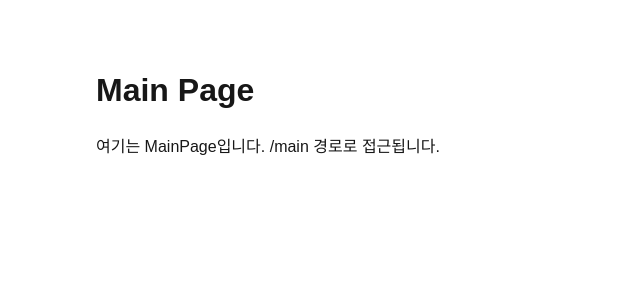
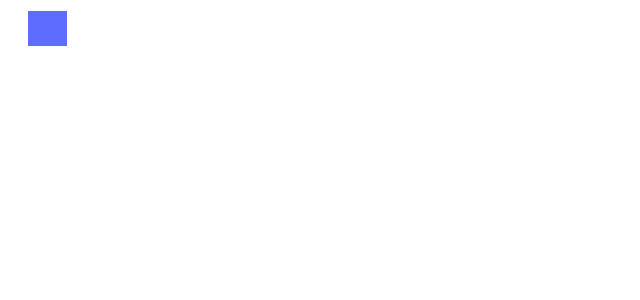
Before and after one commit to songye38/betareader, a Next.js app: page /main in a window 1280 px wide. Shown: the top 300 px of the page, without its empty margins (0-640 px from the left). Built offline with nearby package versions, Linux system fonts and the light colour scheme.

Commit message:
Navbar 기본 제작 완료

```diff
--- a/src/app/globals.css
+++ b/src/app/globals.css
@@ -14,6 +14,7 @@ html,
 body {
   max-width: 100vw;
   overflow-x: hidden;
+
 }
 
 body {
@@ -27,7 +28,7 @@ body {
 * {
   box-sizing: border-box;
   padding: 0;
-  margin: 24px;
+  margin: 0;
 }
 
 a {
--- a/src/app/main/page.js
+++ b/src/app/main/page.js
@@ -1,9 +1,10 @@
+import Navbar from "@/components/NavBar";
+
 // pages/main.js
 const MainPage = () => {
     return (
       <div>
-        <h1>Main Page</h1>
-        <p>여기는 MainPage입니다. /main 경로로 접근됩니다.</p>
+        <Navbar />
       </div>
     );
   };
--- /dev/null
+++ b/src/components/NavBar.jsx
@@ -0,0 +1,38 @@
+import React from 'react';
+
+const Navbar = () => {
+  return (
+    <div style={{ width: 1440, height: 60, paddingLeft: 24, paddingRight: 24, paddingTop: 10, paddingBottom: 10, justifyContent: 'center', alignItems: 'center', gap: 1162, display: 'inline-flex' }}>
+      {/* 왼쪽 부분 (로고 및 텍스트) */}
+      <div style={{ alignSelf: 'stretch', justifyContent: 'flex-start', alignItems: 'center', gap: 13, display: 'inline-flex' }}>
+        <div data-svg-wrapper style={{ position: 'relative' }}>
+            {/* 로고가 들어가야 함 -> 나중에 대체하기  */}
+          <svg width="39" height="35" viewBox="0 0 39 35" fill="none" xmlns="http://www.w3.org/2000/svg">
+            <rect width="39" height="35" fill="#5E6CFF" />
+          </svg>
+        </div>
+
+        {/* 제목 */}
+        <div style={{ color: 'white', fontSize: 22, fontFamily: 'Inconsolata', fontWeight: '400', lineHeight: '30.80px', wordWrap: 'break-word' }}>
+          BetaReader
+        </div>
+      </div>
+
+      {/* 오른쪽 부분 (버튼 및 아이콘) */}
+      <div style={{ padding: 4, borderRadius: 100, flexDirection: 'column', justifyContent: 'flex-start', alignItems: 'flex-start', gap: 10, display: 'inline-flex' }}>
+        <div style={{ justifyContent: 'flex-start', alignItems: 'center', gap: 4, display: 'inline-flex' }}>
+          {/* 프로필 아이콘 부분 */}
+          <img src="/profile_img.svg" alt="Profile" width={32} height={32} />
+
+
+          {/* 드롭다운 화살표 아이콘 */}
+          <div data-svg-wrapper style={{ position: 'relative' }}>
+          <img src="/dropdown_icon.svg" alt="Profile" width={24} height={24} />
+          </div>
+        </div>
+      </div>
+    </div>
+  );
+};
+
+export default Navbar;
```
Also changed, not shown: public/dropdown_icon.svg (added), public/profile_img.svg (added).
